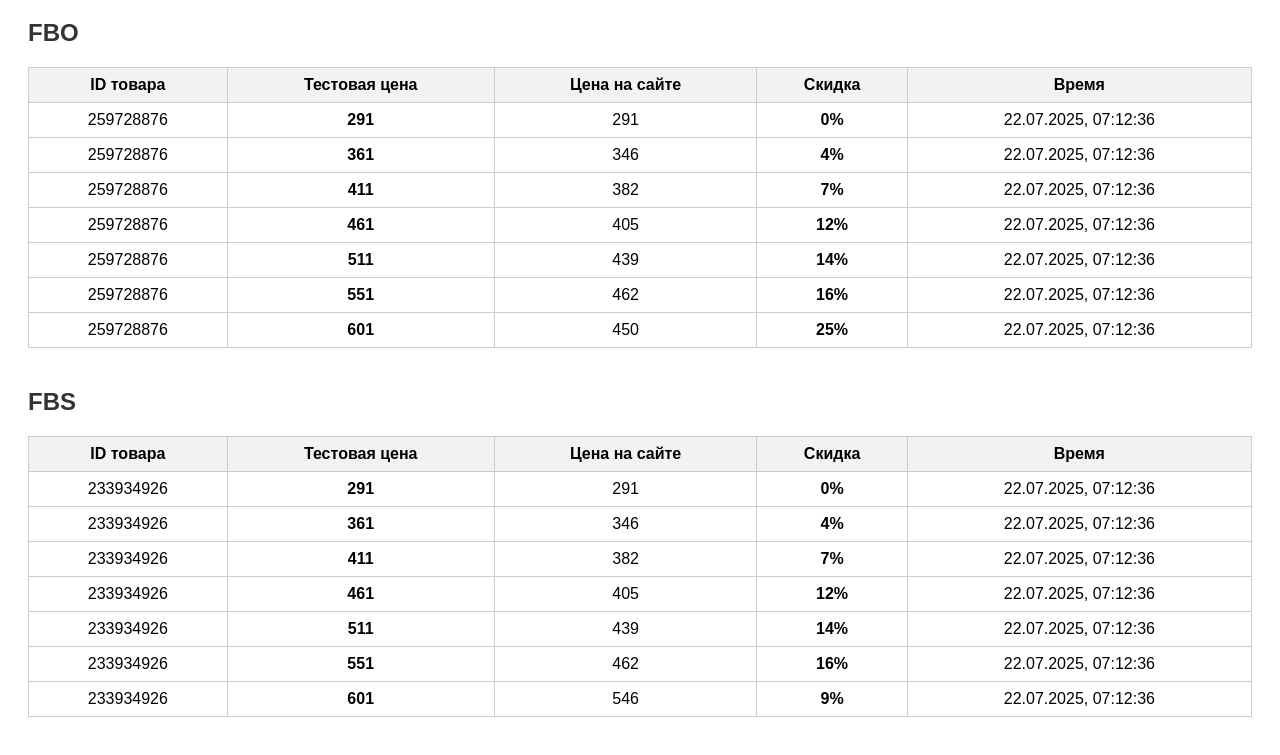
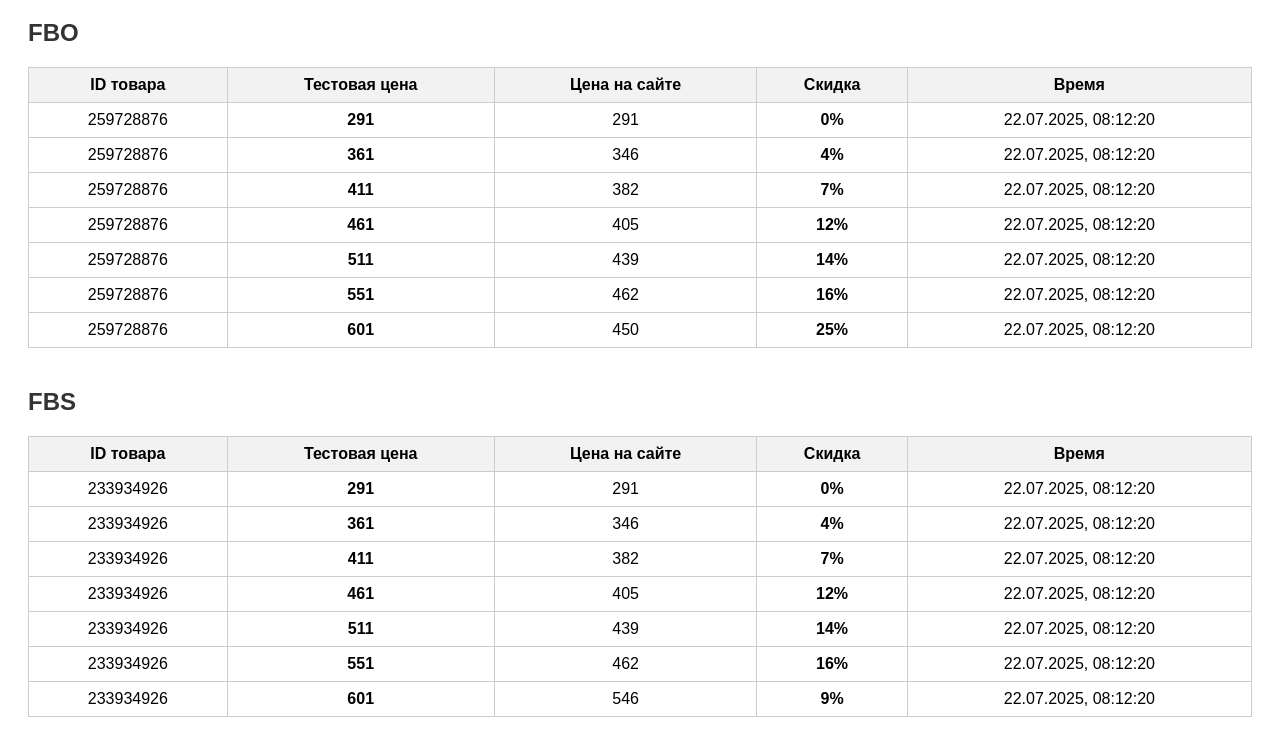
Before and after one commit to ilyakredo/wbDiscountsTracker, a website: page discountsView.html in a window 1280 px wide. Shown: the part 89-844 px from the top of the page. Drawn offline with Linux system fonts and the light colour scheme.

Commit message:
Update discounts.json [auto]

```diff
--- a/discountsView.html
+++ b/discountsView.html
@@ -19,83 +19,83 @@
                 <td><b>291</b></td>
                 <td>291</td>
                 <td><b>0%</b></td>
-                <td>22.07.2025, 07:12:36</td>
+                <td>22.07.2025, 08:12:20</td>
             </tr><tr>
                 <td>259728876</td>
                 <td><b>361</b></td>
                 <td>346</td>
                 <td><b>4%</b></td>
-                <td>22.07.2025, 07:12:36</td>
+                <td>22.07.2025, 08:12:20</td>
             </tr><tr>
                 <td>259728876</td>
                 <td><b>411</b></td>
                 <td>382</td>
                 <td><b>7%</b></td>
-                <td>22.07.2025, 07:12:36</td>
+                <td>22.07.2025, 08:12:20</td>
             </tr><tr>
                 <td>259728876</td>
                 <td><b>461</b></td>
                 <td>405</td>
                 <td><b>12%</b></td>
-                <td>22.07.2025, 07:12:36</td>
+                <td>22.07.2025, 08:12:20</td>
             </tr><tr>
                 <td>259728876</td>
                 <td><b>511</b></td>
                 <td>439</td>
                 <td><b>14%</b></td>
-                <td>22.07.2025, 07:12:36</td>
+                <td>22.07.2025, 08:12:20</td>
             </tr><tr>
                 <td>259728876</td>
                 <td><b>551</b></td>
                 <td>462</td>
                 <td><b>16%</b></td>
-                <td>22.07.2025, 07:12:36</td>
+                <td>22.07.2025, 08:12:20</td>
             </tr><tr>
                 <td>259728876</td>
                 <td><b>601</b></td>
                 <td>450</td>
                 <td><b>25%</b></td>
-                <td>22.07.2025, 07:12:36</td>
+                <td>22.07.2025, 08:12:20</td>
             </tr></table><h2>FBS</h2><table><tr><th>ID товара</th><th>Тестовая цена</th><th>Цена на сайте</th><th>Скидка</th><th>Время</th></tr><tr>
                 <td>233934926</td>
                 <td><b>291</b></td>
                 <td>291</td>
                 <td><b>0%</b></td>
-                <td>22.07.2025, 07:12:36</td>
+                <td>22.07.2025, 08:12:20</td>
             </tr><tr>
                 <td>233934926</td>
                 <td><b>361</b></td>
                 <td>346</td>
                 <td><b>4%</b></td>
-                <td>22.07.2025, 07:12:36</td>
+                <td>22.07.2025, 08:12:20</td>
             </tr><tr>
                 <td>233934926</td>
                 <td><b>411</b></td>
                 <td>382</td>
                 <td><b>7%</b></td>
-                <td>22.07.2025, 07:12:36</td>
+                <td>22.07.2025, 08:12:20</td>
             </tr><tr>
                 <td>233934926</td>
                 <td><b>461</b></td>
                 <td>405</td>
                 <td><b>12%</b></td>
-                <td>22.07.2025, 07:12:36</td>
+                <td>22.07.2025, 08:12:20</td>
             </tr><tr>
                 <td>233934926</td>
                 <td><b>511</b></td>
                 <td>439</td>
                 <td><b>14%</b></td>
-                <td>22.07.2025, 07:12:36</td>
+                <td>22.07.2025, 08:12:20</td>
             </tr><tr>
                 <td>233934926</td>
                 <td><b>551</b></td>
                 <td>462</td>
                 <td><b>16%</b></td>
-                <td>22.07.2025, 07:12:36</td>
+                <td>22.07.2025, 08:12:20</td>
             </tr><tr>
                 <td>233934926</td>
                 <td><b>601</b></td>
                 <td>546</td>
                 <td><b>9%</b></td>
-                <td>22.07.2025, 07:12:36</td>
+                <td>22.07.2025, 08:12:20</td>
             </tr></table></body></html>
```
